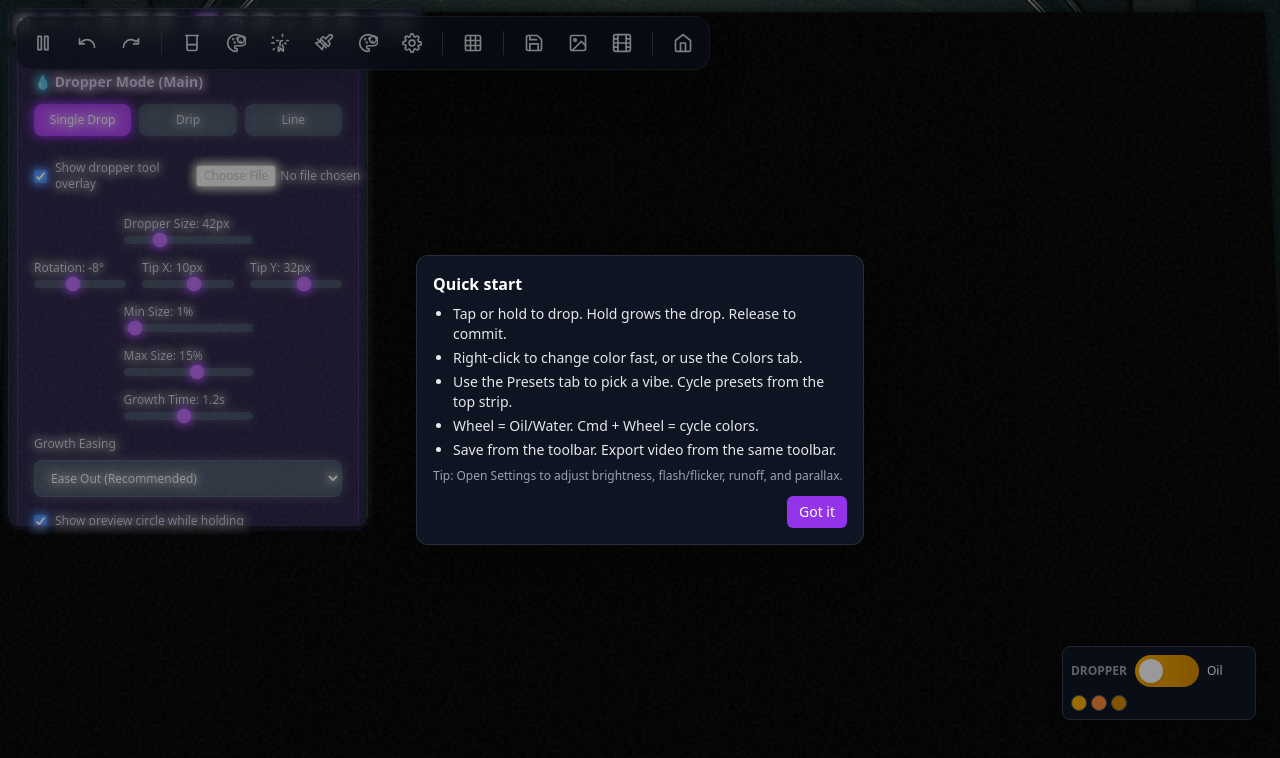
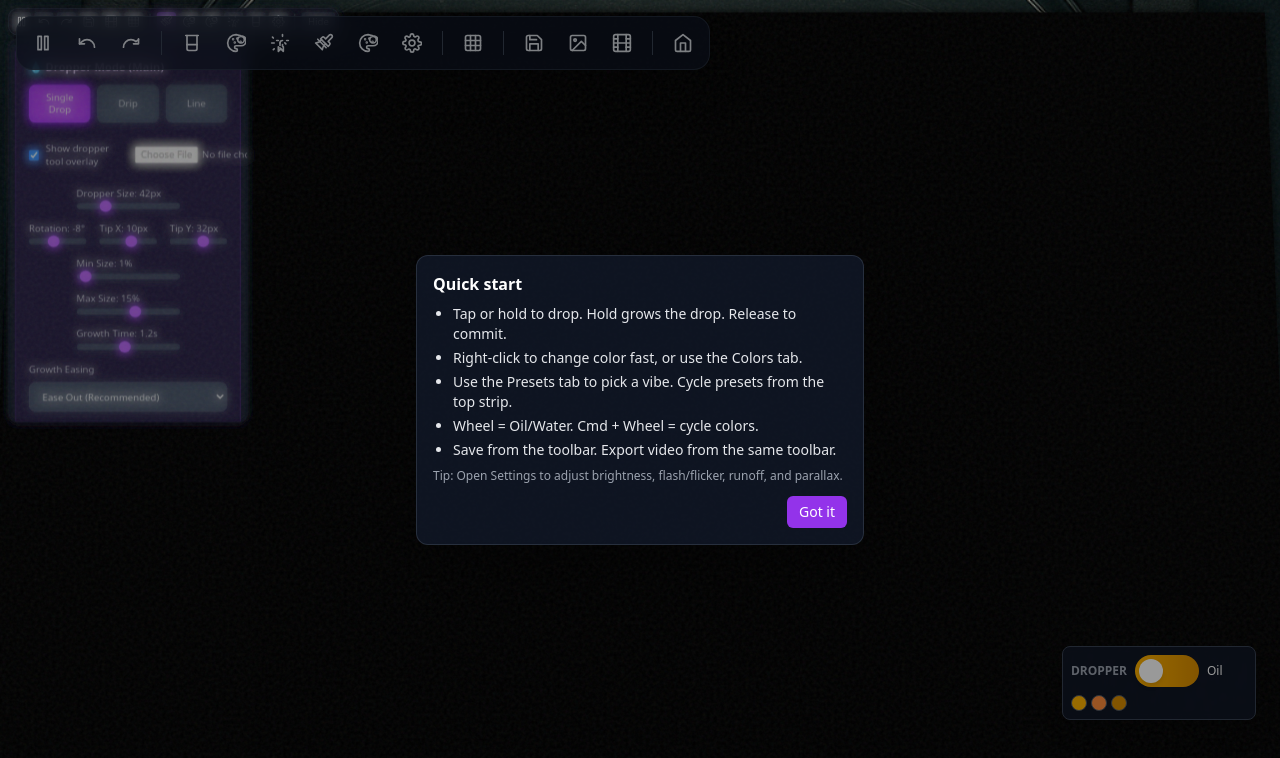
Before and after one commit to Extrepa/psychedelic-liquid-light-show, a React (Vite) app: page / in a window 1280 px wide. Both pictures are taken after a click on the button "Enter the Flow ✨". Shown: the top 758 px of the page. Built offline with nearby package versions, Linux system fonts and the light colour scheme.

Commit message:
Dock: 20% scale reduction; Background brighter (sceneBrightness 1.2, gradient opacity 0.6)

```diff
--- a/components/ControlDock.tsx
+++ b/components/ControlDock.tsx
@@ -95,11 +95,12 @@ export const ControlDock: React.FC<ControlDockProps> = ({
   };
   const onDragEnd = (e: React.PointerEvent) => { draggingRef.current = null; };
 
+  const scale = 0.8; // compact by ~20%
   return (
     <div
       ref={dockRef}
       className="fixed z-[4000] select-none"
-      style={{ left: pos.x, top: pos.y }}
+      style={{ left: pos.x, top: pos.y, transform: `scale(${scale})`, transformOrigin: 'top left' }}
     >
       <div
         className="flex items-center gap-1 p-1 bg-gray-900/70 backdrop-blur-md border border-gray-700/50 rounded-xl shadow-2xl"
@@ -125,7 +126,7 @@ export const ControlDock: React.FC<ControlDockProps> = ({
         <button onClick={()=>setCollapsed(c=>!c)} className="px-2 py-1 text-xs rounded bg-gray-800/80 text-gray-200 hover:bg-gray-700">{collapsed?'Show':'Hide'}</button>
       </div>
       {!collapsed && (
-        <div className="mt-1 bg-gray-900/80 backdrop-blur-md border border-gray-700/50 rounded-xl shadow-2xl p-2 w-[min(92vw,360px)] max-h-[60vh] overflow-auto">
+        <div className="mt-1 bg-gray-900/80 backdrop-blur-md border border-gray-700/50 rounded-xl shadow-2xl p-2 w-[min(92vw,300px)] max-h-[60vh] overflow-auto">
           {activeTab==='brush' && (
             <BrushPanel config={config} updateConfig={updateConfig} onSetSymmetryOrigin={onSetSymmetryOrigin} />
           )}
```
